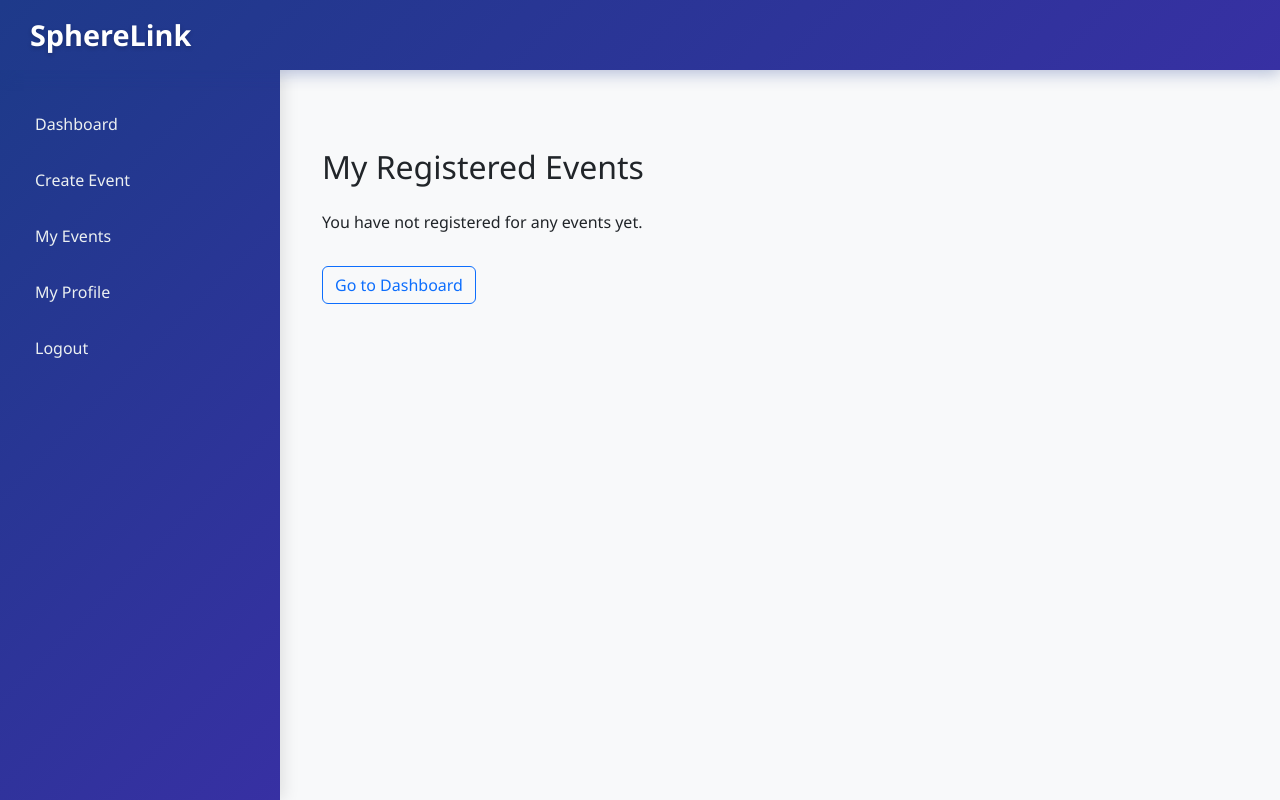
After one commit to matias-martinez-moreno/SphereLink, a Django app: page /my_events/ in a window 1280 px wide. The commit adds this page. Run offline with Django 5.2, Linux system fonts and the light colour scheme; the visitor is signed in with stand-in values (Sample User, id 1); data that the repository does not hold is empty.

Commit message:
punto de control

```diff
--- a/events/templates/events/base.html
+++ b/events/templates/events/base.html
@@ -91,6 +91,7 @@
     <nav>
       <a href="{% url 'dashboard' %}">Dashboard</a>
       <a href="{% url 'create_event' %}">Create Event</a>
+      <a href="{% url 'my_events' %}">My Events</a>
       <a href="{% url 'profile' %}">My Profile</a>
       <a href="{% url 'logout' %}">Logout</a>
     </nav>
--- /dev/null
+++ b/events/templates/events/my_events.html
@@ -0,0 +1,36 @@
+{% extends 'events/base.html' %}
+
+{% block title %}My Events - SphereLink{% endblock %}
+
+{% block content %}
+<div class="container my-5">
+    <h2 class="mb-4">My Registered Events</h2>
+
+    {% if registered_events %}
+        <div class="row row-cols-1 row-cols-md-2 g-4">
+            {% for event in registered_events %}
+            <div class="col">
+                <div class="card h-100 shadow-sm">
+                    <div class="card-body">
+                        <h5 class="card-title">{{ event.title }}</h5>
+                        <p class="card-text">{{ event.description|truncatewords:25 }}</p>
+                        <p><strong>Date:</strong> {{ event.formatted_date }}</p>
+                        <p><strong>Location:</strong> {{ event.location }}</p>
+                        <a href="{% url 'event_detail' event.id %}" class="btn btn-primary btn-sm mb-2">View Details</a>
+
+                        <!-- Botón para desinscribirse -->
+                        <form action="{% url 'unregister_event' event.id %}" method="post" style="display:inline;">
+                            {% csrf_token %}
+                            <button type="submit" class="btn btn-danger btn-sm">Unregister</button>
+                        </form>
+                    </div>
+                </div>
+            </div>
+            {% endfor %}
+        </div>
+    {% else %}
+        <p>You have not registered for any events yet.</p>
+        <a href="{% url 'dashboard' %}" class="btn btn-outline-primary mt-3">Go to Dashboard</a>
+    {% endif %}
+</div>
+{% endblock %}
--- a/events/urls.py
+++ b/events/urls.py
@@ -9,4 +9,8 @@ urlpatterns = [
     path('logout/', views.logout_view, name='logout'),
     path('events/', views.events_list_view, name='events_list'),
     path('event/<int:event_id>/', views.event_detail_view, name='event_detail'),
+    path('my_events/', views.my_events_view, name='my_events'),
+    path('event/<int:event_id>/register/', views.register_event_view, name='register_event'),
+    path('event/<int:event_id>/unregister/', views.unregister_event_view, name='unregister_event'),
+
 ]
--- a/events/views.py
+++ b/events/views.py
@@ -1,8 +1,10 @@
-from django.shortcuts import render
+from django.shortcuts import render, redirect , get_object_or_404
+from django.contrib import messages
+from django.contrib.auth.decorators import login_required
 from django.http import HttpResponse
 from django.db.models import Q
 from django.utils import timezone
-from .models import Event
+from .models import Event,EventRegistration
 
 def login_view(request):
     return render(request, 'events/login.html')
@@ -53,14 +55,57 @@ def events_list_view(request):
     events = Event.objects.filter(date__gte=timezone.now()).order_by('date')
     return render(request, 'events/events_list.html', {'events': events})
 def event_detail_view(request, event_id):
+    event = get_object_or_404(Event, id=event_id)
+    user_registered = False
+    if request.user.is_authenticated:
+        user_registered = event.registrations.filter(user=request.user).exists()
+    context = {
+        'event': event,
+        'event_types': Event.EVENT_TYPES,
+        'user_registered': user_registered,
+    }
+    return render(request, 'events/event_detail.html', context)
+
+def my_events_view(request):
+    user = request.user
+    # Obtener todos los eventos en los que el usuario está registrado
+    registered_events = Event.objects.filter(registrations__user=user).order_by('date')
+
+    context = {
+        'registered_events': registered_events,
+    }
+    return render(request, 'events/my_events.html', context)
+def register_event_view(request, event_id):
+    user = request.user
+    if not user.is_authenticated:
+        messages.error(request, "Debes iniciar sesión para inscribirte en un evento.")
+        return redirect('login')
+
+    event = get_object_or_404(Event, id=event_id)
+
+    # Usar related_name 'registrations' en lugar de 'eventregistration_set'
+    already_registered = event.registrations.filter(user=user).exists()
+
+    if already_registered:
+        messages.info(request, "Ya estás inscrito en este evento.")
+    else:
+        # Crear inscripción
+        event.registrations.create(user=user)
+        messages.success(request, "Te has inscrito correctamente en el evento.")
+
+    return redirect('event_detail', event_id=event_id)
+
+
+@login_required
+def unregister_event_view(request, event_id):
+    user = request.user
+    event = get_object_or_404(Event, id=event_id)
+
     try:
-        event = Event.objects.get(id=event_id)
-        context = {
-            'event': event,
-            'event_types': Event.EVENT_TYPES,
-        }
-        return render(request, 'events/event_detail.html', context)
-    except Event.DoesNotExist:
-        return HttpResponse(f"<h1>Evento no encontrado</h1><p>El evento con ID {event_id} no existe en la base de datos.</p><a href='/dashboard/'>Volver al Dashboard</a>", status=404)
-    except Exception as e:
-        return HttpResponse(f"<h1>Error</h1><p>Error al cargar el evento: {str(e)}</p><a href='/dashboard/'>Volver al Dashboard</a>", status=500)
+        registration = EventRegistration.objects.get(event=event, user=user)
+        registration.delete()
+        messages.success(request, f"Te has desinscrito correctamente del evento '{event.title}'.")
+    except EventRegistration.DoesNotExist:
+        messages.warning(request, "No estabas registrado en este evento.")
+
+    return redirect('my_events')
```
Also changed, not shown: events/models.py (+12 -1 lines), events/templates/events/event_detail.html (+24 -8 lines), events/templates/events/home.html (deleted, +0 -7 lines), events/migrations/0004_alter_event_is_official_eventregistration.py (added).
